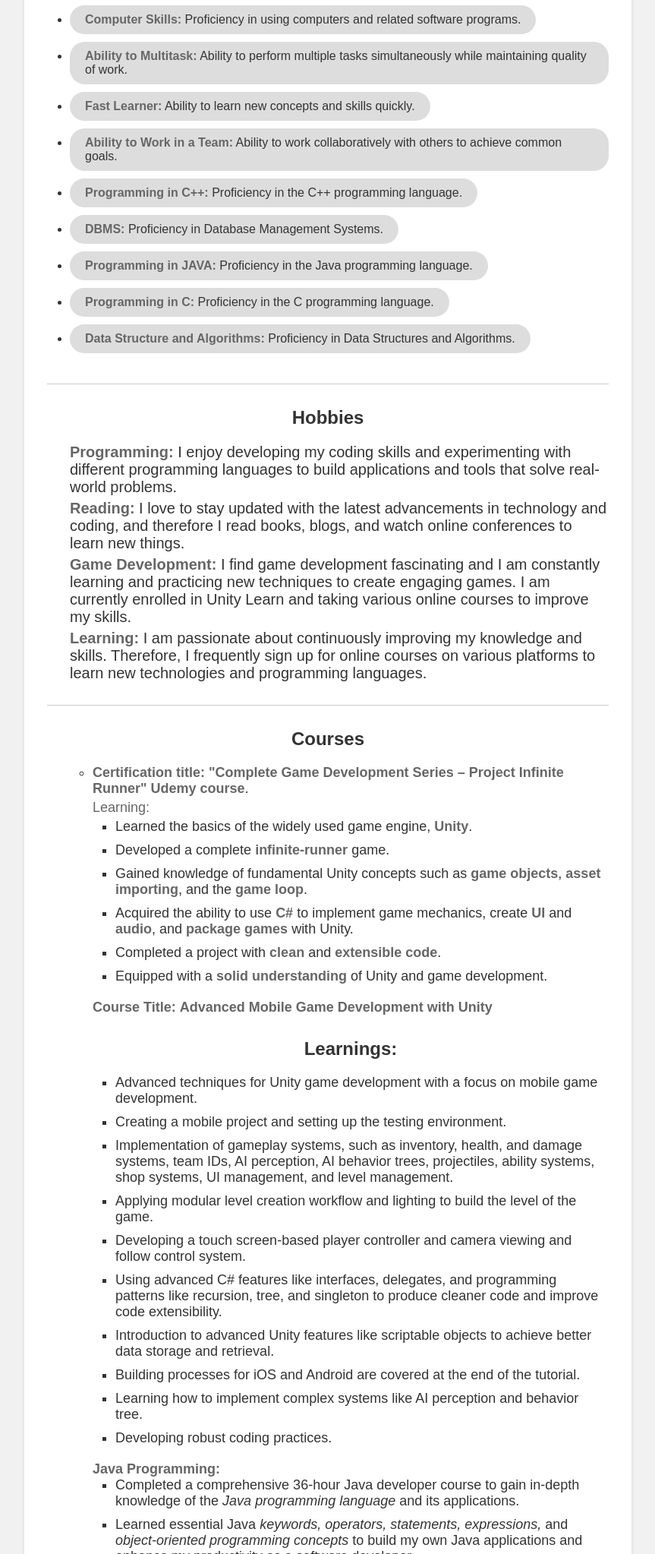
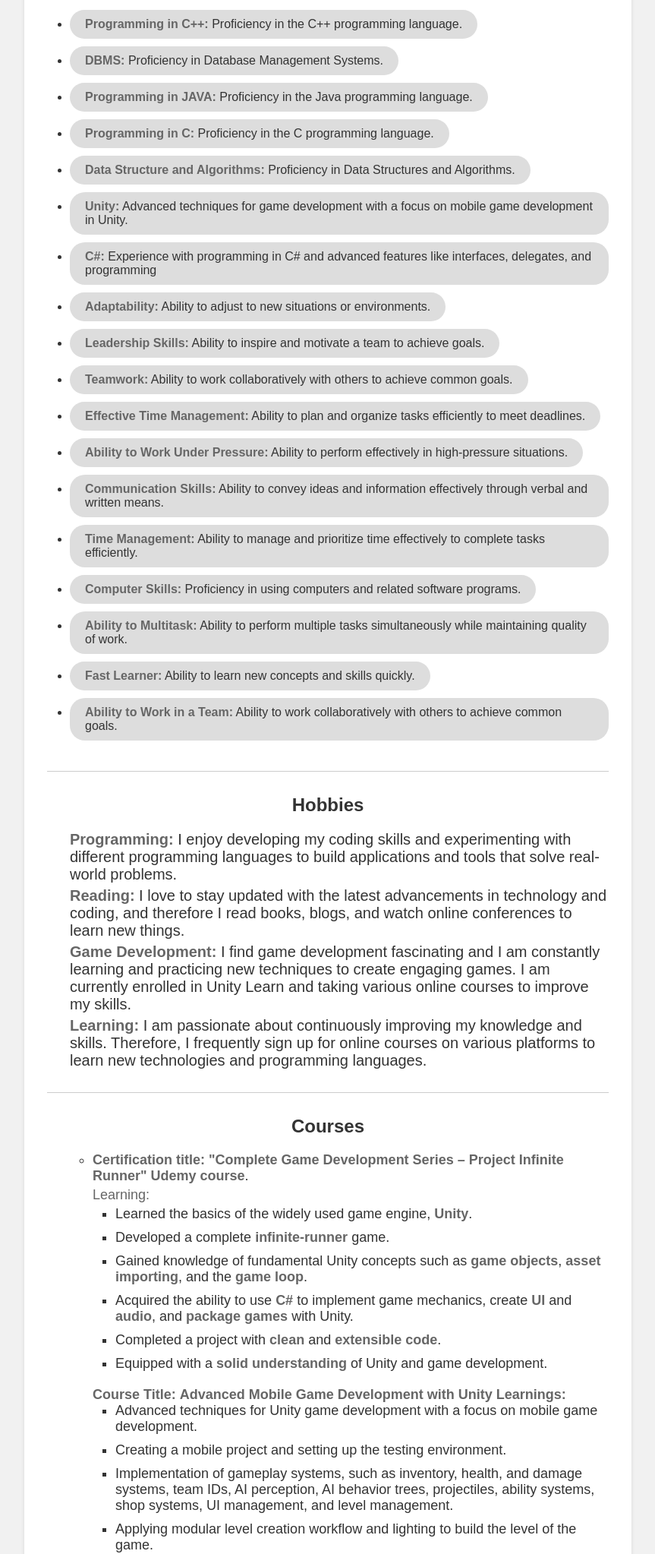
Before and after one commit to Meu57/Resume, a plain HTML site: page index.html in a window 1280 px wide. Shown: the part 2207-4253 px from the top of the page at 76% size, without its empty margins (208-1071 px from the left). Drawn offline with Linux system fonts and the light colour scheme.

Commit message:
Update index.html

```diff
--- a/index.html
+++ b/index.html
@@ -158,7 +158,7 @@ li.language span {
   <li>Making me <strong>valuable asset</strong> to any organization that operates in these domains</li>
 </ul><br> <br> <br>
         </li  >
-    <li>
+    <li><br> <br><br> <br><br> <br><br> <br><br> <br><br> <br><br> <br><br> <br><br> <br>
       <strong>Master of Science in Information Security</strong> December 2021 – September 2023<br>
     <Strong>IGNOU, Jaipur MSCIS</Strong><br>
       <ul>
@@ -178,6 +178,13 @@ li.language span {
 
   <h2>Skills</h2>
   <ul class="skills">
+ <li class="skill"><strong>Programming in C++:</strong> Proficiency in the C++ programming language.</li>
+  <li class="skill"><strong>DBMS:</strong> Proficiency in Database Management Systems.</li>
+  <li class="skill"><strong>Programming in JAVA:</strong> Proficiency in the Java programming language.</li>
+  <li class="skill"><strong>Programming in C:</strong> Proficiency in the C programming language.</li>
+  <li class="skill"><strong>Data Structure and Algorithms:</strong> Proficiency in Data Structures and Algorithms.</li>
+<li class="skill"><strong>Unity:</strong> Advanced techniques for game development with a focus on mobile game development in Unity.</li>
+  <li class="skill"><strong>C#:</strong> Experience with programming in C# and advanced features like interfaces, delegates, and programming </li>
 
     <li class="skill"><strong>Adaptability:</strong> Ability to adjust to new situations or environments.</li>
   <li class="skill"><strong>Leadership Skills:</strong> Ability to inspire and motivate a team to achieve goals.</li>
@@ -190,11 +197,6 @@ li.language span {
   <li class="skill"><strong>Ability to Multitask:</strong> Ability to perform multiple tasks simultaneously while maintaining quality of work.</li>
   <li class="skill"><strong>Fast Learner:</strong> Ability to learn new concepts and skills quickly.</li>
   <li class="skill"><strong>Ability to Work in a Team:</strong> Ability to work collaboratively with others to achieve common goals.</li>
-  <li class="skill"><strong>Programming in C++:</strong> Proficiency in the C++ programming language.</li>
-  <li class="skill"><strong>DBMS:</strong> Proficiency in Database Management Systems.</li>
-  <li class="skill"><strong>Programming in JAVA:</strong> Proficiency in the Java programming language.</li>
-  <li class="skill"><strong>Programming in C:</strong> Proficiency in the C programming language.</li>
-  <li class="skill"><strong>Data Structure and Algorithms:</strong> Proficiency in Data Structures and Algorithms.</li>
   </ul>
 
   <hr>
@@ -223,7 +225,7 @@ li.language span {
   <li>Equipped with a <strong>solid understanding</strong> of Unity and game development.</li>
 </ul>
       <strong>Course Title:</strong> <strong>Advanced Mobile Game Development with Unity</strong>
-<h2>Learnings:</h2>
+<strong>Learnings:</strong>
 <ul>
 	<li>Advanced techniques for Unity game development with a focus on mobile game development.</li>
 	<li>Creating a mobile project and setting up the testing environment.</li>
```
